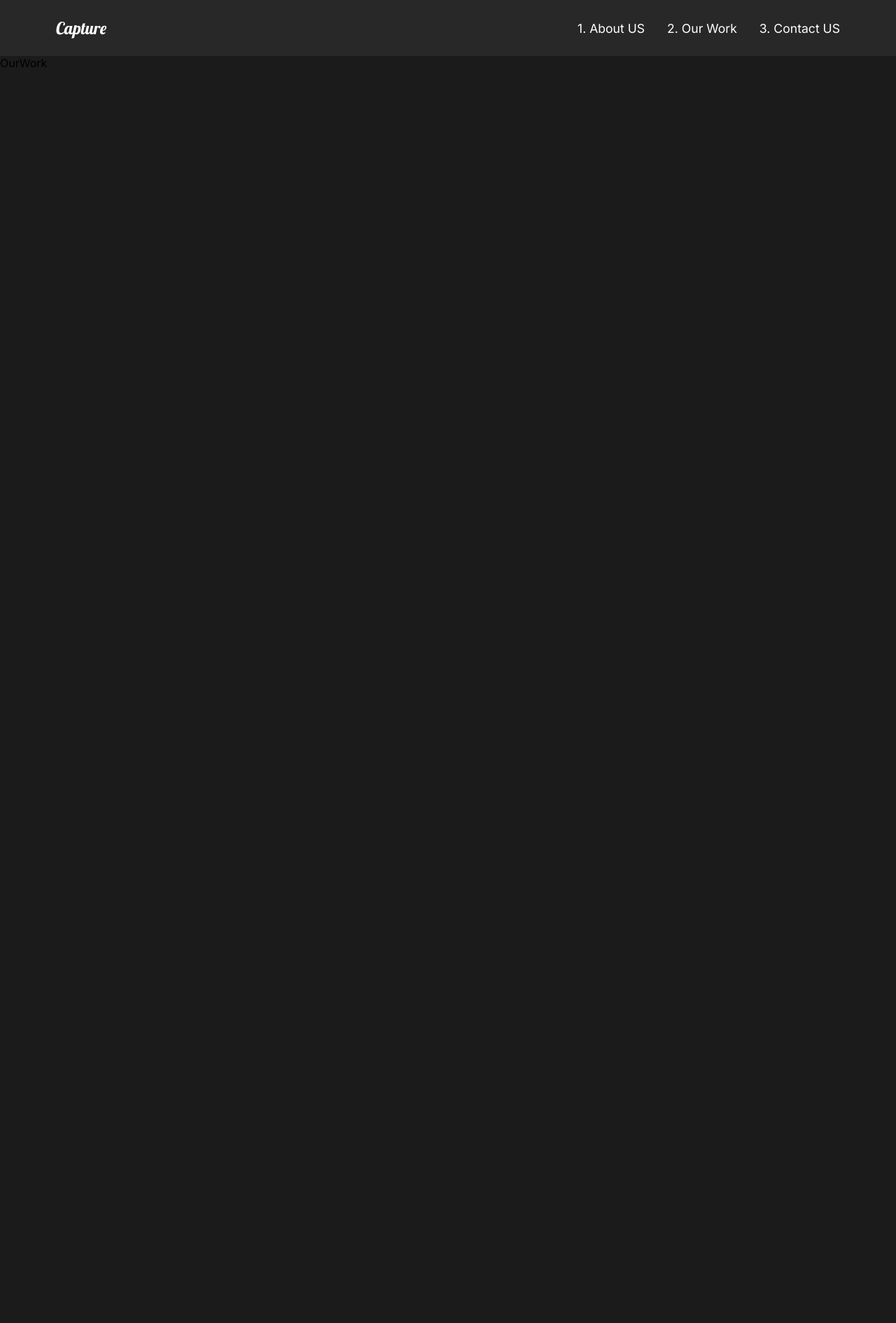
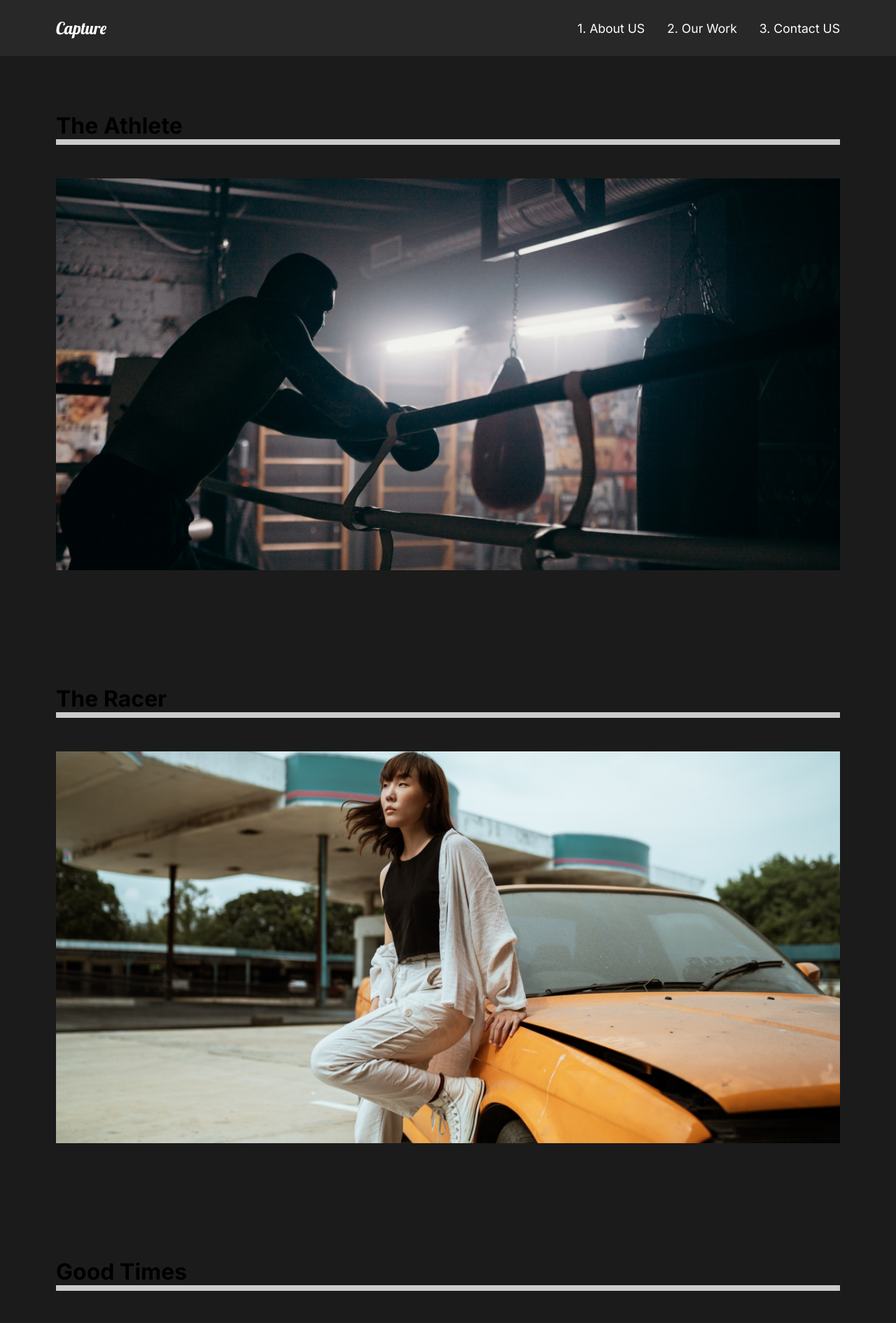
Before and after one commit to yashghori/studiowebapp, a React (Create React App) app: page /work in a window 1280 px wide. Shown: the top 1891 px of the page at 70% size. Before the commit the page ends 800 px from the top, so only its background shows below. Built offline with nearby package versions, Linux system fonts and the light colour scheme.

Commit message:
dynamic routing setup

```diff
--- a/src/App.js
+++ b/src/App.js
@@ -5,6 +5,7 @@
 import { Routes, Route } from "react-router-dom";
 import OurWork from "./pages/OurWork";
 import ContactUs from "./pages/ContactUs";
+import MovieDetail from "./pages/MovieDetail";
 
 function App() {
   return (
@@ -13,7 +14,8 @@
       <Nav />
       <Routes>
         <Route path="/" element={<AboutUs />} />
-        <Route path="/work" element={<OurWork />} />
+        <Route path="/work" element={<OurWork  />} />
+        <Route path="/work/:url" element={<MovieDetail />} />
         <Route path="/contact" element={<ContactUs />} />
       </Routes>
     </div>
--- /dev/null
+++ b/src/movieState.js
@@ -0,0 +1,81 @@
+//Import Images
+import athlete from "./img/athlete-small.png";
+import goodtimes from "./img/goodtimes-small.png";
+import theracer from "./img/theracer-small.png";
+import athlete2 from "./img/athlete2.png";
+import goodtimes2 from "./img/good-times2.jpg";
+import theracer2 from "./img/the-racer2.jpg";
+
+export const MovieState = () => {
+  return [
+    {
+      title: "The Athlete",
+      mainImg: athlete,
+      secondaryImg: athlete2,
+      url: "the-athlete",
+      awards: [
+        {
+          title: "Truly A masterpiece",
+          description:
+            "“Lorem Ipsum is simply dummy text of the printing and typesetting industry.”",
+        },
+        {
+          title: "Fresh look on a brutal sport.",
+          description:
+            "“Lorem Ipsum is simply dummy text of the printing and typesetting industry.”",
+        },
+        {
+          title: "It’s okay lmao.",
+          description:
+            "“Lorem Ipsum is simply dummy text of the printing and typesetting industry.”",
+        },
+      ],
+    },
+    {
+      title: "Good Times",
+      mainImg: goodtimes,
+      url: "good-times",
+      secondaryImg: goodtimes2,
+      awards: [
+        {
+          title: "Truly A masterpiece",
+          description:
+            "“Lorem Ipsum is simply dummy text of the printing and typesetting industry.”",
+        },
+        {
+          title: "Fresh look on a brutal sport.",
+          description:
+            "“Lorem Ipsum is simply dummy text of the printing and typesetting industry.”",
+        },
+        {
+          title: "It’s okay lmao.",
+          description:
+            "“Lorem Ipsum is simply dummy text of the printing and typesetting industry.”",
+        },
+      ],
+    },
+    {
+      title: "The Racer",
+      mainImg: theracer,
+      url: "the-racer",
+      secondaryImg: theracer2,
+      awards: [
+        {
+          title: "Truly A masterpiece",
+          description:
+            "“Lorem Ipsum is simply dummy text of the printing and typesetting industry.”",
+        },
+        {
+          title: "Fresh look on a brutal sport.",
+          description:
+            "“Lorem Ipsum is simply dummy text of the printing and typesetting industry.”",
+        },
+        {
+          title: "It’s okay lmao.",
+          description:
+            "“Lorem Ipsum is simply dummy text of the printing and typesetting industry.”",
+        },
+      ],
+    },
+  ];
+};
--- /dev/null
+++ b/src/pages/MovieDetail.jsx
@@ -0,0 +1,103 @@
+import React, { useState, useEffect } from 'react'
+import { useNavigate, useParams } from 'react-router-dom'
+import styled from 'styled-components'
+import { MovieState } from "../movieState"
+
+
+const MovieDetail = () => {
+    const [movies, setMovies] = useState(MovieState);
+    const [movie, setMovie] = useState(null);
+    const { url } = useParams()
+    useEffect(() => {
+        const currentMovie = movies.filter((movieState) => {
+            return movieState.url === url
+        })
+        setMovie(currentMovie[0]);
+
+
+    }, [url, movies])
+
+
+    return (
+        <>
+            {movie && (
+                <Details>
+                    <HeadLine>
+                        <h2>{movie.title}</h2>
+                        <img src={movie.mainImg} alt="" />
+                    </HeadLine>
+                    <Awards>
+                        {movie.awards.map((award) => {
+                            return <Award key={award.title} title={award.title} description={award.description} />
+
+                        })}
+                    </Awards>
+                    <ImageDisplay>
+                        <img src={movie.secondaryImg} alt="" />
+                    </ImageDisplay>
+                </Details>
+            )}
+        </>
+    )
+}
+const Details = styled.div`
+color: white;
+`
+const HeadLine = styled.div`
+    min-height: 90vh;
+    padding-top: 20vh;
+    position: relative;
+    h2{
+        display: flex;
+        align-items: center;
+        justify-content: center;
+        transform: translatey(-50%);
+    }
+    img{
+        width: 100%;
+        height: 90vh;
+        object-fit: cover;
+    }
+`
+const Awards = styled.div`
+  min-height: 80vh;
+  display: flex;
+  margin: 5rem;
+  align-items: center;
+  justify-content: space-around;
+`
+
+const StyledAward = styled.div`
+padding: 5rem;
+h3{
+    font-size: 2rem;
+}
+.line{
+    width: 50%;
+    background: #23d997;
+    height: 0.5rem;
+    margin: 1rem 0;
+}
+`
+const ImageDisplay = styled.div`
+min-height: 50vh;
+img{
+    width: 100%;
+    height: 100vh;
+    object-fit: cover;
+}
+`
+//Award component
+export const Award = ({ title, description }) => {
+    return (
+        <>
+            <StyledAward>
+                <h3>{title}</h3>
+                <div className="line"></div>
+                <p>{description}</p>
+
+            </StyledAward>
+        </>
+    )
+}
+export default MovieDetail
--- a/src/pages/OurWork.jsx
+++ b/src/pages/OurWork.jsx
@@ -1,9 +1,54 @@
 import React from 'react'
+// Styled comonent
+import styled from 'styled-components'
+// Images
+import athlete from "../img/athlete-small.png"
+import goodtimes from "../img/goodtimes-small.png"
+import theracer from "../img/theracer-small.png"
+import { Link } from 'react-router-dom'
 
 const OurWork = () => {
   return (
-    <div>OurWork</div>
+    <Work>
+      <Movie>
+        <h1>The Athlete</h1>
+        <div className="line"></div>
+        <Link to="/work/the-athlete" > <img src={athlete} alt="" /> </Link>
+      </Movie>
+      <Movie>
+        <h1>The Racer</h1>
+        <div className="line"></div>
+        <Link to="/work/the-racer" > <img src={theracer} alt="" /> </Link>
+      </Movie>
+      <Movie>
+        <h1>Good Times</h1>
+        <div className="line"></div>
+        <Link to="/work/good-times" > <img src={goodtimes} alt="" /> </Link>
+      </Movie>
+    </Work>
   )
 }
 
+const Work = styled.div`
+  min-height: 100vh;
+  overflow: hidden;
+  padding: 5rem;
+  h2{
+    padding: 1rem 0;
+  }
+`
+
+const Movie = styled.div`
+  padding-bottom: 10rem;
+  .line{
+    height: 0.5rem;
+    background: #cccccc;
+    margin-bottom: 3rem;
+  }
+  img{
+    width: 100%;
+    height: 70vh;
+    object-fit: cover;
+  }
+`
 export default OurWork
```
